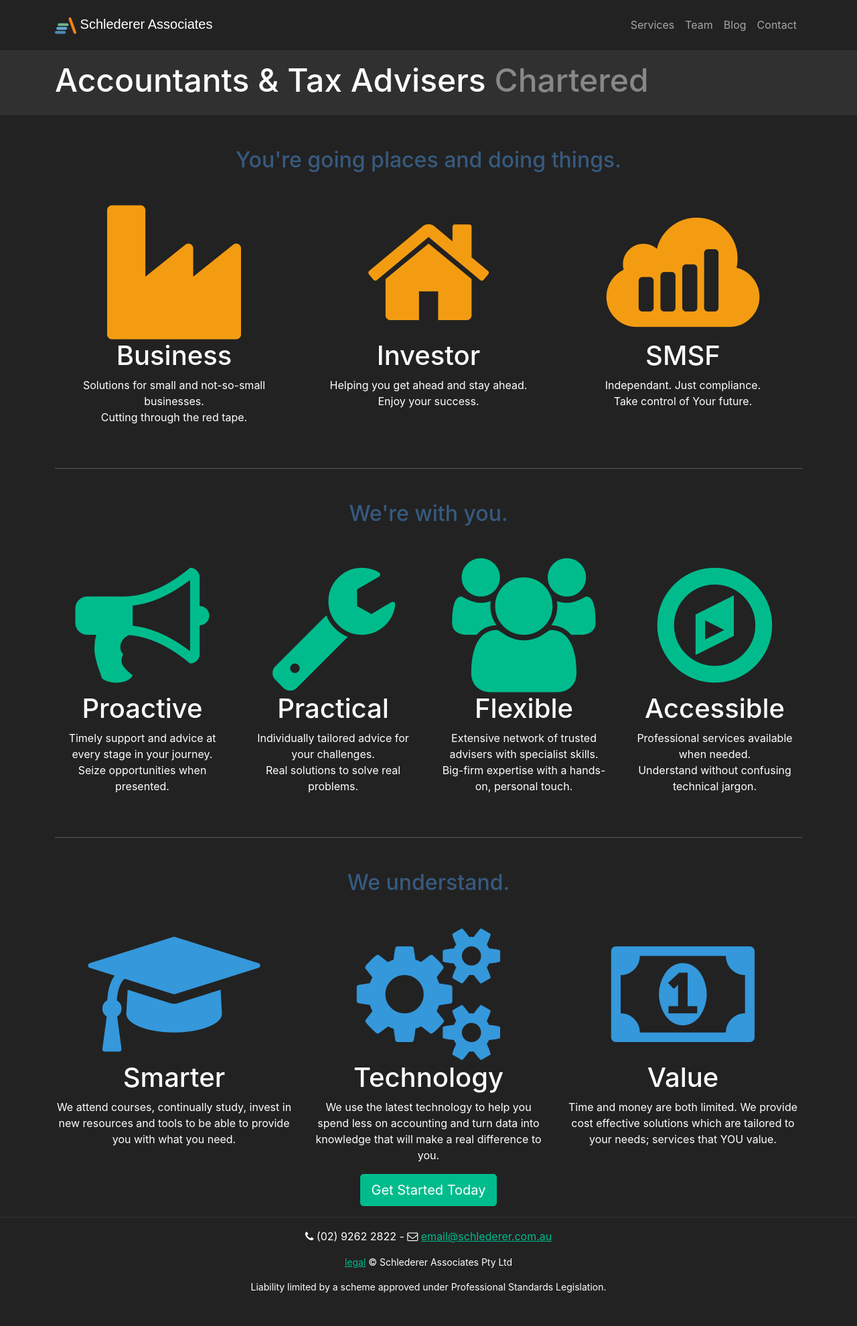
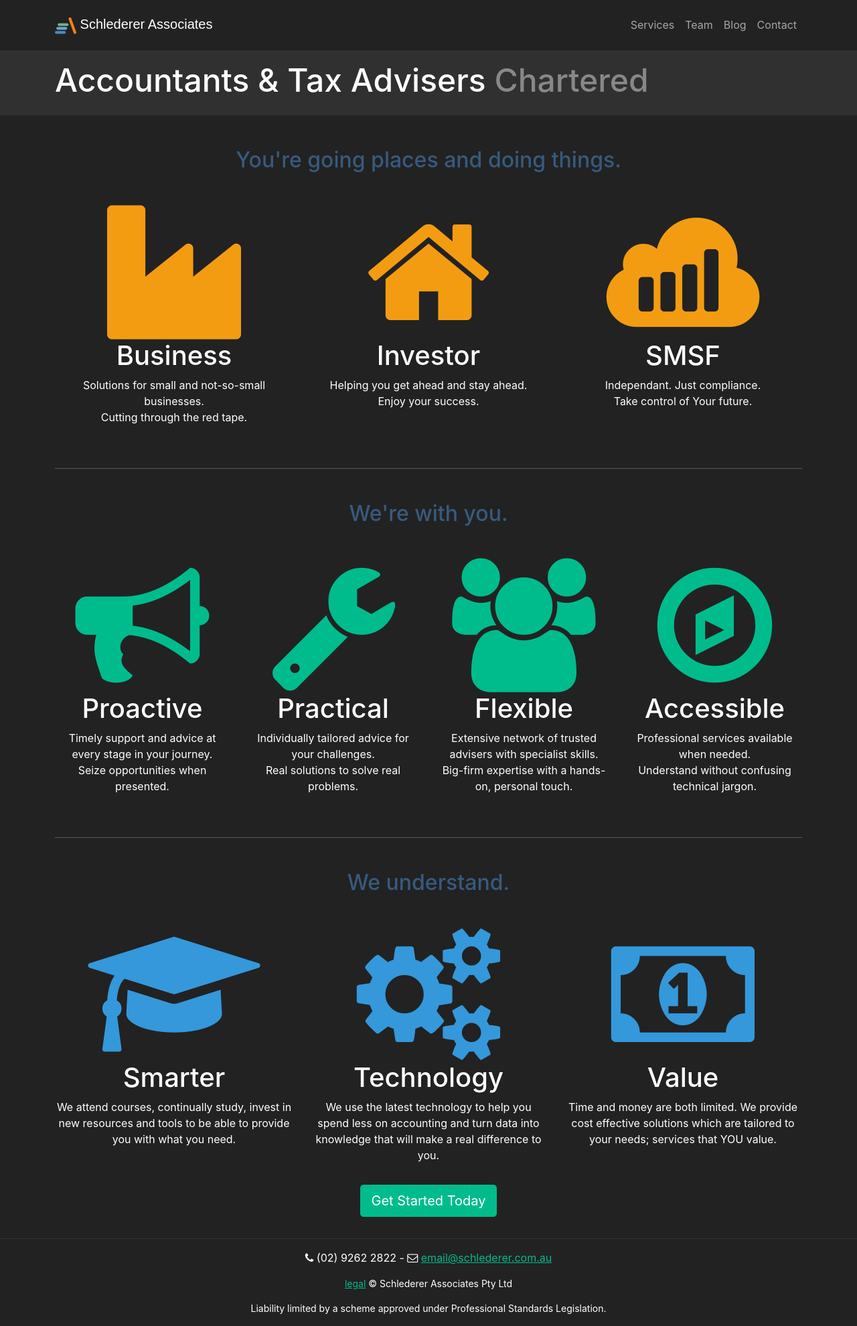
Before and after one commit to Mforcer/tax2, a Jekyll site: the page built from index.html, in a window 1280 px wide. Shown: the whole page at 67% size. Built offline with Jekyll 4.4.1, drawn with Linux system fonts in a browser that asks for light colours; nearby versions of some CDN libraries; before the commit the page ends 1948 px from its top, so only the background shows below that.

Commit message:
Update call_to_action.html

```diff
--- a/_includes/call_to_action.html
+++ b/_includes/call_to_action.html
@@ -1,3 +1,3 @@
-<p class="lead text-center">
+<p class="lead text-center p-3">
   <a href="/contact/" class="btn btn-success btn-outline-inverse btn-lg">Get Started Today</a>
 </p>
```
